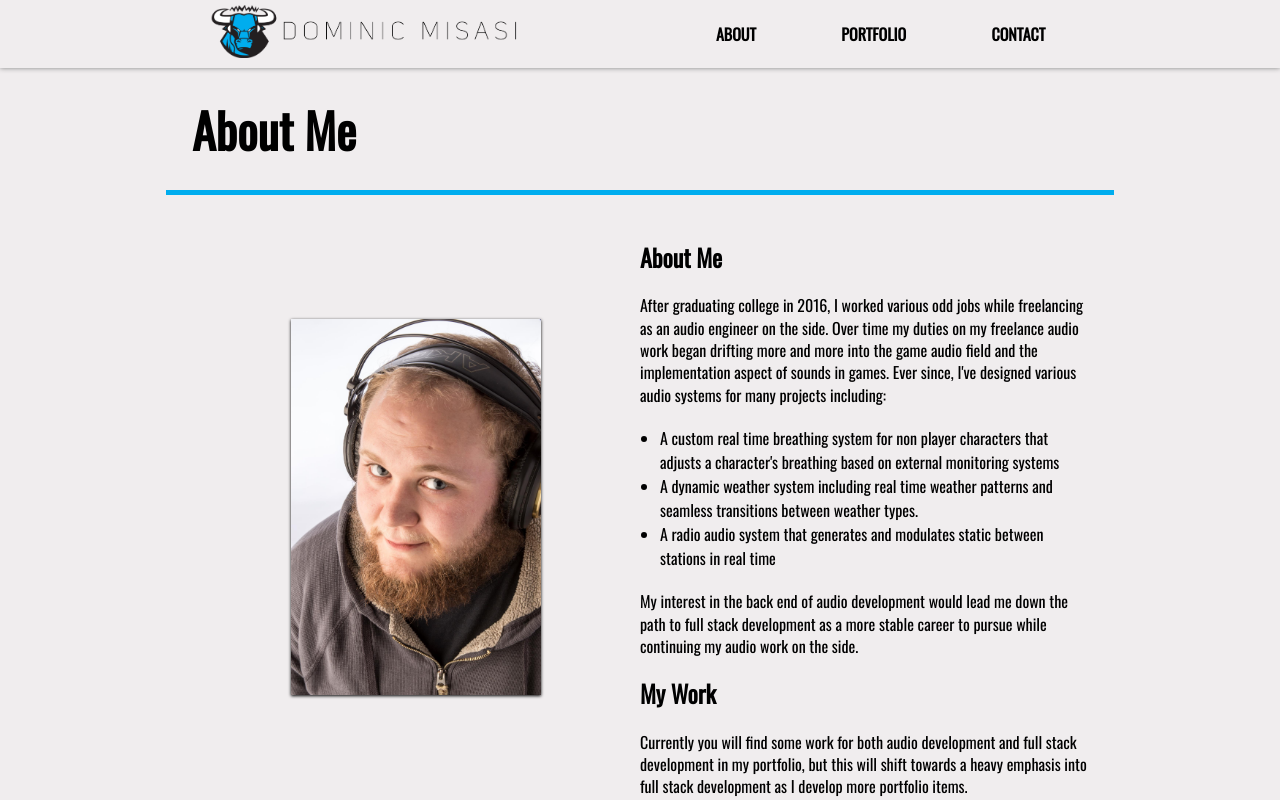
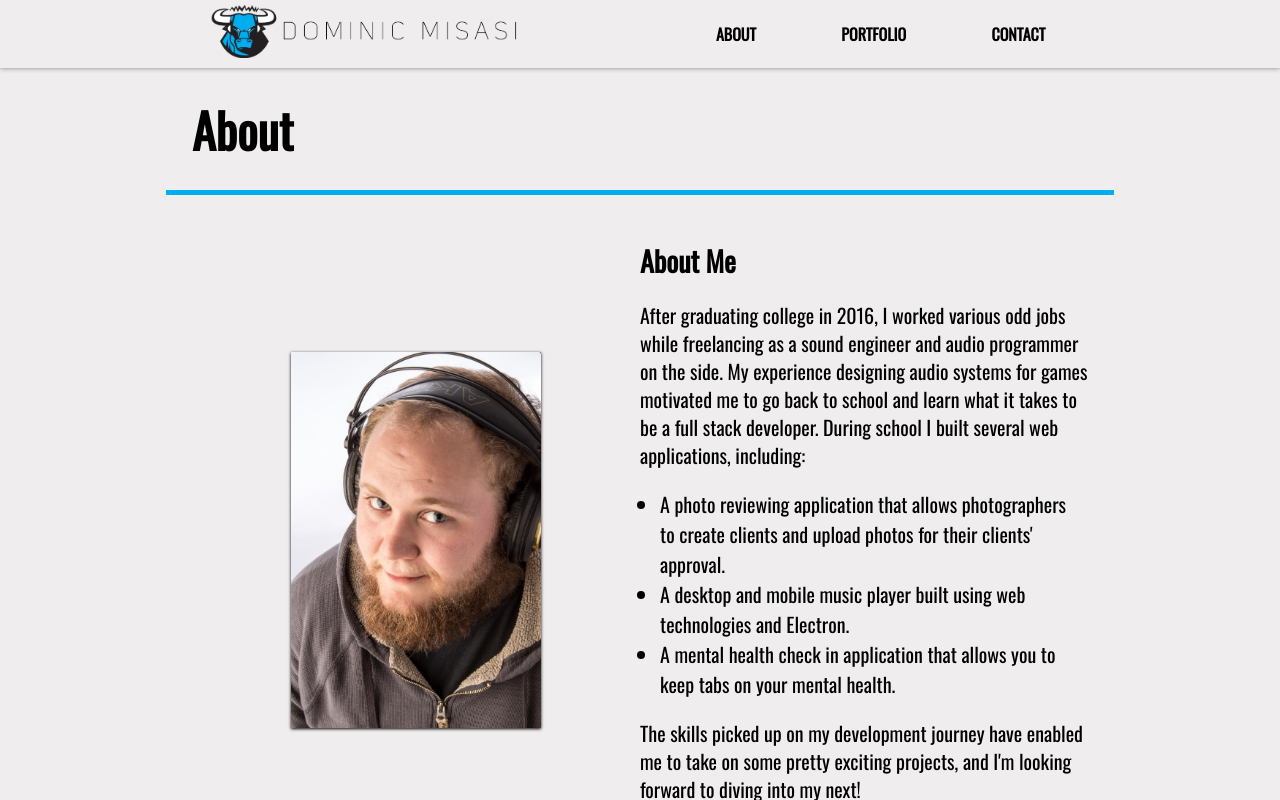
Before and after one commit to Meshtatsuo/react-portfolio, a React (Create React App) app: page / in a window 1280 px wide. Both pictures are taken after a click on the element "ABOUT". Shown: the top 800 px of the page. Built offline with nearby package versions, Linux system fonts and the light colour scheme.

Commit message:
style touchups and resume added to about me

```diff
--- a/package.json
+++ b/package.json
@@ -3,10 +3,14 @@
   "version": "0.1.0",
   "private": true,
   "dependencies": {
+    "@plotex/render-image": "^1.0.21",
     "@testing-library/jest-dom": "^5.16.4",
     "@testing-library/react": "^13.2.0",
     "@testing-library/user-event": "^13.5.0",
+    "data-forge-plot": "^1.0.2",
+    "jquery": "^3.6.0",
     "react": "^18.1.0",
+    "react-charts": "^3.0.0-beta.36",
     "react-dom": "^18.1.0",
     "react-scripts": "5.0.1",
     "web-vitals": "^2.1.4"
--- a/src/App.js
+++ b/src/App.js
@@ -98,7 +98,7 @@ function App() {
         )}
         {currentPage === "CONTACT" && <Contact />}
       </main>
-      <Footer />;
+      <Footer />
     </div>
   );
 }
--- a/src/components/About/index.js
+++ b/src/components/About/index.js
@@ -4,7 +4,7 @@ function About() {
   return (
     <section>
       <div className="section-heading">
-        <h2>About Me</h2>
+        <h2>About</h2>
       </div>
       <div class="section-content">
         <div id="profile-image">
@@ -17,39 +17,38 @@ function About() {
           <h3>About Me</h3>
           <p>
             After graduating college in 2016, I worked various odd jobs while
-            freelancing as an audio engineer on the side. Over time my duties on
-            my freelance audio work began drifting more and more into the game
-            audio field and the implementation aspect of sounds in games. Ever
-            since, I've designed various audio systems for many projects
-            including:
+            freelancing as a sound engineer and audio programmer on the side. My
+            experience designing audio systems for games motivated me to go back
+            to school and learn what it takes to be a full stack developer.
+            During school I built several web applications, including:
           </p>
           <ul>
             <li>
-              A custom real time breathing system for non player characters that
-              adjusts a character's breathing based on external monitoring
-              systems
+              A photo reviewing application that allows photographers to create
+              clients and upload photos for their clients' approval.
             </li>
             <li>
-              A dynamic weather system including real time weather patterns and
-              seamless transitions between weather types.
+              A desktop and mobile music player built using web technologies and
+              Electron.
             </li>
             <li>
-              A radio audio system that generates and modulates static between
-              stations in real time
+              A mental health check in application that allows you to keep tabs
+              on your mental health.
             </li>
           </ul>
           <p>
-            My interest in the back end of audio development would lead me down
-            the path to full stack development as a more stable career to pursue
-            while continuing my audio work on the side.
+            The skills picked up on my development journey have enabled me to
+            take on some pretty exciting projects, and I'm looking forward to
+            diving into my next!
           </p>
-          <h3>My Work</h3>
-          <p>
-            Currently you will find some work for both audio development and
-            full stack development in my portfolio, but this will shift towards
-            a heavy emphasis into full stack development as I develop more
-            portfolio items.
-          </p>
+          <br />
+          <a
+            id="resume-link"
+            href={require("../../assets/DMisasiResume_Web.pdf")}
+            download
+          >
+            <h4>Download my Resume</h4>
+          </a>
         </div>
       </div>
     </section>
--- a/src/components/Home/index.js
+++ b/src/components/Home/index.js
@@ -2,8 +2,20 @@ import React from "react";
 
 function Home() {
   return (
-    <section className="section-heading">
-      <h2>Welcome</h2>
+    <section>
+      <div className="section-heading">
+        <h2>Welcome</h2>
+      </div>
+      <div className="section-content">
+        <div id="waka-stats">
+          <figure>
+            <h3>Coding Time (Past 7 Days)</h3>
+            <embed src="https://wakatime.com/share/@cf37e14b-4843-4839-83b3-613cd104b12c/0514c424-742f-4fa3-9f1a-c5e034c5d49a.svg"></embed>
+          </figure>
+
+          <div id="graphtest"></div>
+        </div>
+      </div>
     </section>
   );
 }
--- a/src/components/Nav/index.js
+++ b/src/components/Nav/index.js
@@ -24,7 +24,7 @@ function Nav(props) {
         <ul>
           {pages.map((page) => {
             return (
-              <a href="#">
+              <a>
                 <span
                   onClick={() => {
                     setCurrentPage(page.name);
--- a/src/index.css
+++ b/src/index.css
@@ -14,6 +14,7 @@ body {
   -webkit-font-smoothing: antialiased;
   -moz-osx-font-smoothing: grayscale;
   margin-bottom: 25px;
+  min-height: 100%;
 }
 
 /* BEGIN HEADER STYLING */
@@ -203,11 +204,23 @@ section {
 }
 
 #about-me-text {
-  flex: 0 1 50%;
+  flex: 0 0 50%;
+  font-size: 20px;
+}
+
+#about-me-text p {
+  font-size: 20px;
+}
+
+#resume-link {
+  text-decoration: none;
+  color: #008bcc;
+  font-size: 20px;
 }
 
 #about-me-text h3 {
   margin: 15px 0;
+  font-size: 28px;
 }
 
 #about-me-text ul {
@@ -342,8 +355,6 @@ footer {
   justify-content: space-between;
   flex-wrap: wrap;
   align-items: center;
-  position: absolute;
-  flex-shrink: 0;
   box-shadow: 0 0px 5px grey;
 }
 
```
Also changed, not shown: 2 other files (tests, documents, lock files or other folders).
